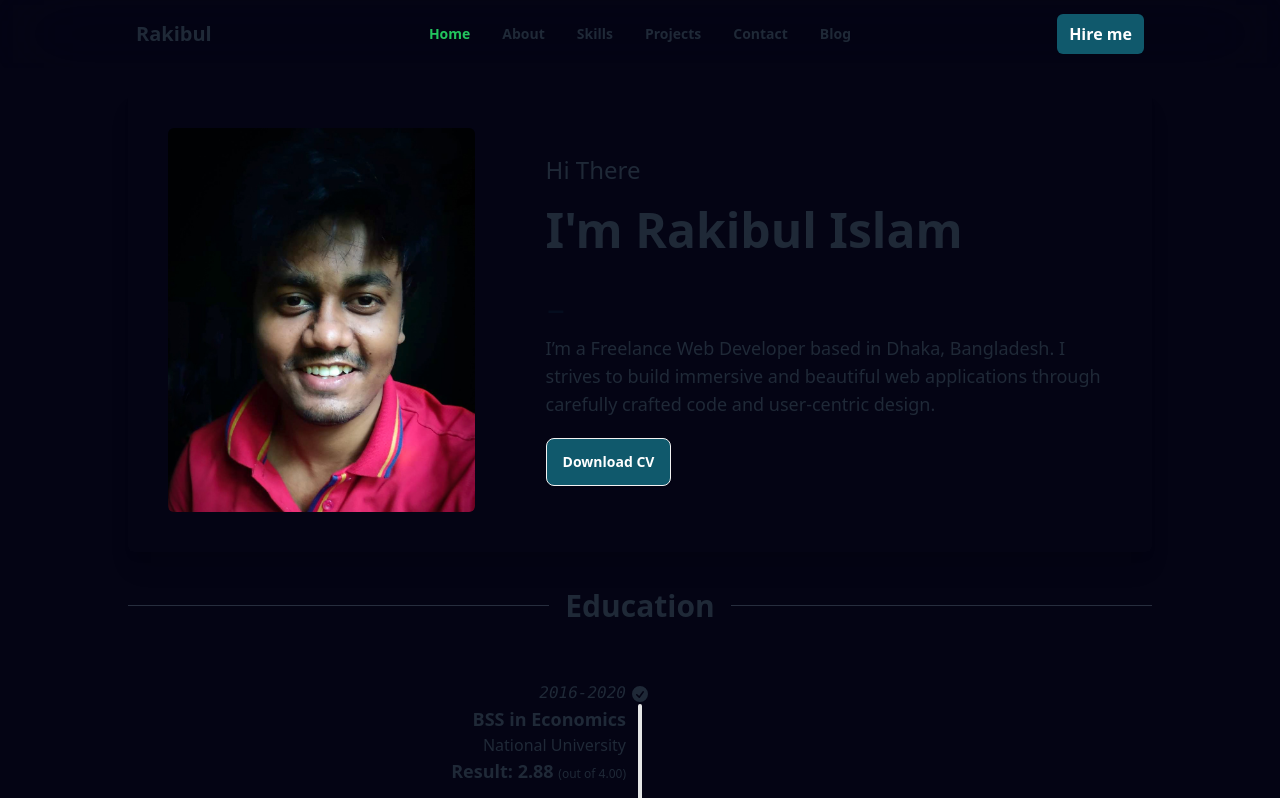
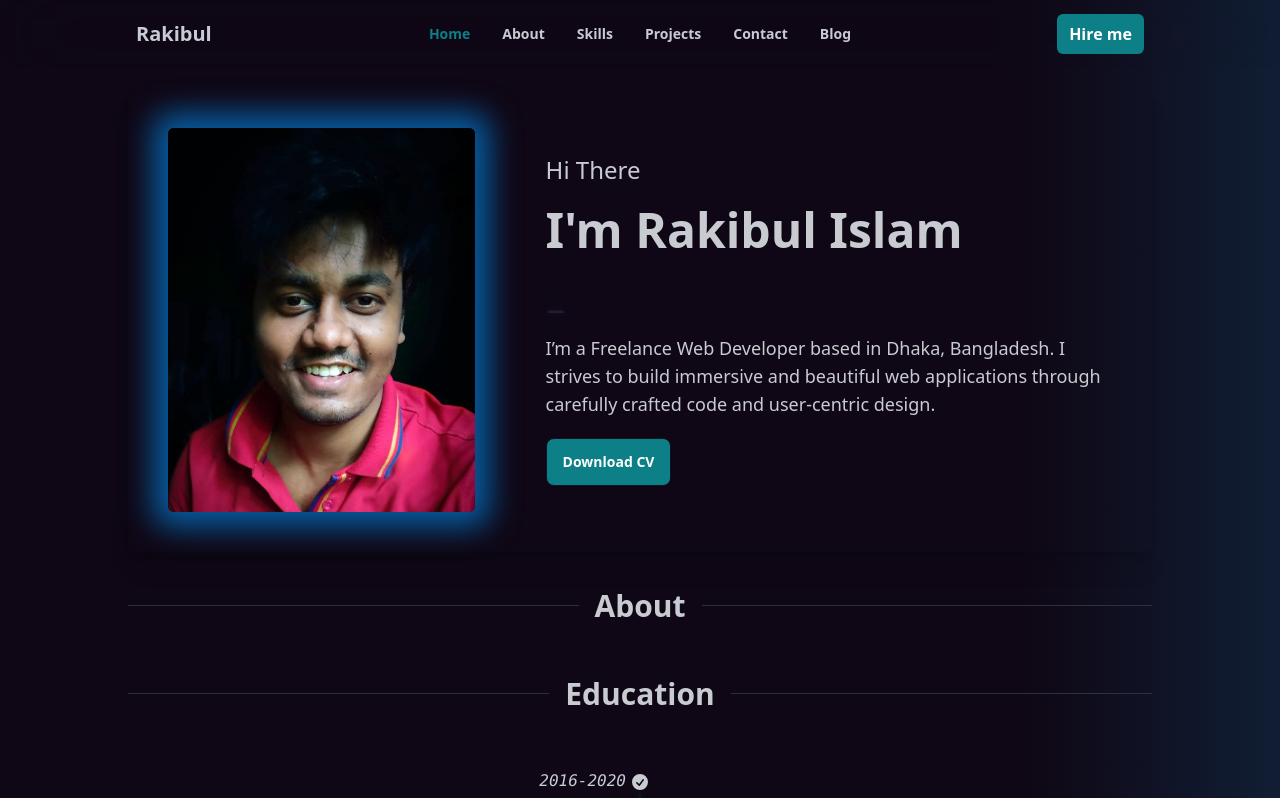
Before and after one commit to rjspyk5/web-dev-portfolio, a React (Vite) app: page / in a window 1280 px wide. Shown: the top 798 px of the page. Built offline with nearby package versions, Linux system fonts and the light colour scheme.

Commit message:
start working with about section

```diff
--- a/index.html
+++ b/index.html
@@ -1,5 +1,5 @@
 <!doctype html>
-<html lang="en" data-theme="light">
+<html lang="en" data-theme="night">
 
 <head>
   <meta charset="UTF-8" />
--- a/src/Pages/About/About.jsx
+++ b/src/Pages/About/About.jsx
@@ -1,5 +1,10 @@
 import React from "react";
+import { SectionHeading } from "./../../components/sectionHeading/SectionHeading";
 
 export const About = () => {
-  return <div>About</div>;
+  return (
+    <div>
+      <SectionHeading heading="About" />
+    </div>
+  );
 };
--- a/src/Pages/Home/Home.jsx
+++ b/src/Pages/Home/Home.jsx
@@ -5,14 +5,15 @@ import { Contact } from "../../components/Contact/Contact";
 import { Education } from "../../components/Education/Education";
 import { ProjectSection } from "../../components/ProjectSection/ProjectSection";
 import { SkillSection } from "../../components/SkillSection/SkillSection";
+import { About } from "../About/About";
 export const Home = () => {
   return (
     <div>
       <Banner />
+      <About />
       <Education />
       <SkillSection />
       <ProjectSection />
-      <AboutTab />
 
       <Contact />
     </div>
--- a/src/Shared/Navbar.jsx
+++ b/src/Shared/Navbar.jsx
@@ -7,7 +7,7 @@ export const Navbar = () => {
         <NavLink
           className={({ isActive }) =>
             isActive
-              ? "text-green-500 duration-700 transition-colors focus:text-green-500 font-bold"
+              ? "text-primary duration-700 transition-colors focus:text-primary font-bold"
               : "font-bold"
           }
           to="/"
@@ -20,8 +20,8 @@ export const Navbar = () => {
           to="/about"
           className={({ isActive }) =>
             isActive
-              ? "text-green-500 duration-700 transition-colors focus:text-green-500 font-bold"
-              : "hover:text-green-500 duration-700 transition-colors font-bold"
+              ? "text-primary duration-700 transition-colors focus:text-primary font-bold"
+              : "hover:text-primary duration-700 transition-colors font-bold"
           }
         >
           About
@@ -32,8 +32,8 @@ export const Navbar = () => {
           to="/skills"
           className={({ isActive }) =>
             isActive
-              ? "text-green-500 duration-700 transition-colors focus:text-green-500 font-bold"
-              : "hover:text-green-500 duration-700 transition-colors font-bold"
+              ? "text-primary duration-700 transition-colors focus:text-primary font-bold"
+              : "hover:text-primary duration-700 transition-colors font-bold"
           }
         >
           {" "}
@@ -45,8 +45,8 @@ export const Navbar = () => {
           to="/projects"
           className={({ isActive }) =>
             isActive
-              ? "text-green-500 duration-700 transition-colors focus:text-green-500 font-bold"
-              : "hover:text-green-500 duration-700 transition-colors font-bold"
+              ? "text-primary duration-700 transition-colors focus:text-primary font-bold"
+              : "hover:text-primary duration-700 transition-colors font-bold"
           }
         >
           {" "}
@@ -58,8 +58,8 @@ export const Navbar = () => {
           to="/contact"
           className={({ isActive }) =>
             isActive
-              ? "text-green-500 duration-700 transition-colors focus:text-green-500 font-bold"
-              : "hover:text-green-500 duration-700 transition-colors font-bold"
+              ? "text-primary duration-700 transition-colors focus:text-primary font-bold"
+              : "hover:text-primary duration-700 transition-colors font-bold"
           }
         >
           {" "}
@@ -71,8 +71,8 @@ export const Navbar = () => {
           to="/blog"
           className={({ isActive }) =>
             isActive
-              ? "text-green-500 duration-700 transition-colors focus:text-green-500 font-bold"
-              : "hover:text-green-500 duration-700 transition-colors font-bold"
+              ? "text-primary duration-700 transition-colors focus:text-primary font-bold"
+              : "hover:text-primary duration-700 transition-colors font-bold"
           }
         >
           {" "}
@@ -117,7 +117,7 @@ export const Navbar = () => {
           <ul className="menu menu-horizontal px-1">{menu}</ul>
         </div>
         <div className="navbar-end">
-          <button className="rounded-md bg-[#10596c] font-semibold text-white px-3 py-2 ">
+          <button className="rounded-md bg-primary font-semibold text-white px-3 py-2 ">
             Hire me
           </button>
         </div>
--- a/src/components/Banner/Banner.jsx
+++ b/src/components/Banner/Banner.jsx
@@ -6,14 +6,19 @@ export const Banner = () => {
     <div className="flex shadow-xl   rounded-md flex-col md:flex-row justify-around p-10 my-5">
       <div className="md:w-2/5 flex ">
         <img
-          className={`max-h-96 duration-300 transition-all ease-linear outline outline-2 outline-transparent  rounded-md  hover:shadow-lg hover:shadow-green-400 `}
+          className={`max-h-96 duration-300 transition-all shadow-[0px_0px_30px_15px_rgba(0,150,255,0.6)]  ease-linear outline outline-2 outline-transparent  rounded-md  hover:shadow-lg hover:shadow-primary `}
           src={profile}
         />
       </div>
       <div className="md:w-3/5 flex space-y-5 flex-col justify-center">
         <h1 className="text-2xl">Hi There</h1>
         <h1 className="text-5xl font-bold">I'm Rakibul Islam</h1>
-        <span className={`text-4xl text-primary font-bold`}>
+        <span
+          style={{
+            textShadow: `0 0 5px #0d50b5, 0 0 10px #0d50b5, 0 0 20px #0d50b5, 0 0 40px #0d50b5, 0 0 80px #0d50b5`,
+          }}
+          className={`text-4xl  font-bold`}
+        >
           <Typewriter
             words={[
               "MERN Stack Developer",
--- a/src/components/Contact/Contact.jsx
+++ b/src/components/Contact/Contact.jsx
@@ -100,7 +100,7 @@ export const Contact = () => {
               </div>
 
               <div className="form-control mt-6">
-                <button className="btn text-white bg-[#10596c]">Send</button>
+                <button className="btn text-white bg-primary">Send</button>
               </div>
             </form>
           </div>
--- a/src/components/ProjectSection/ProjectCard.jsx
+++ b/src/components/ProjectSection/ProjectCard.jsx
@@ -20,21 +20,21 @@ export const ProjectCard = ({
           <p>{descreption}</p>
           <div className="flex gap-3">
             <Link
-              className="btn bg-green-500 text-white"
+              className="btn bg-primary text-white"
               to={link}
               target="_blank"
             >
               Live
             </Link>
             <Link
-              className="btn bg-green-500 text-white"
+              className="btn bg-primary text-white"
               to={client}
               target="_blank"
             >
               Client
             </Link>
             <Link
-              className="btn bg-green-500 text-white"
+              className="btn bg-primary text-white"
               to={server}
               target="_blank"
             >
--- a/src/layout/Root.jsx
+++ b/src/layout/Root.jsx
@@ -5,7 +5,7 @@ import { Outlet } from "react-router-dom";
 
 export const Root = () => {
   return (
-    <div className="bg-[#040414]">
+    <div className="bg-gradient-to-r from-[80%] from-[#0F0715] to-[#101E34] bg-scroll">
       <Navbar />
       <div className="md:mx-[10%] mx-[5%] ">
         {/* <BackToTop /> */}
--- a/tailwind.config.js
+++ b/tailwind.config.js
@@ -4,9 +4,12 @@ export default {
   theme: {
     extend: {
       colors: {
-        primary: "#10596c",
+        primary: "#0C8086",
       },
     },
   },
+  daisyui: {
+    themes: ["lemonade", "night", "sunset"],
+  },
   plugins: [require("daisyui")],
 };
```
